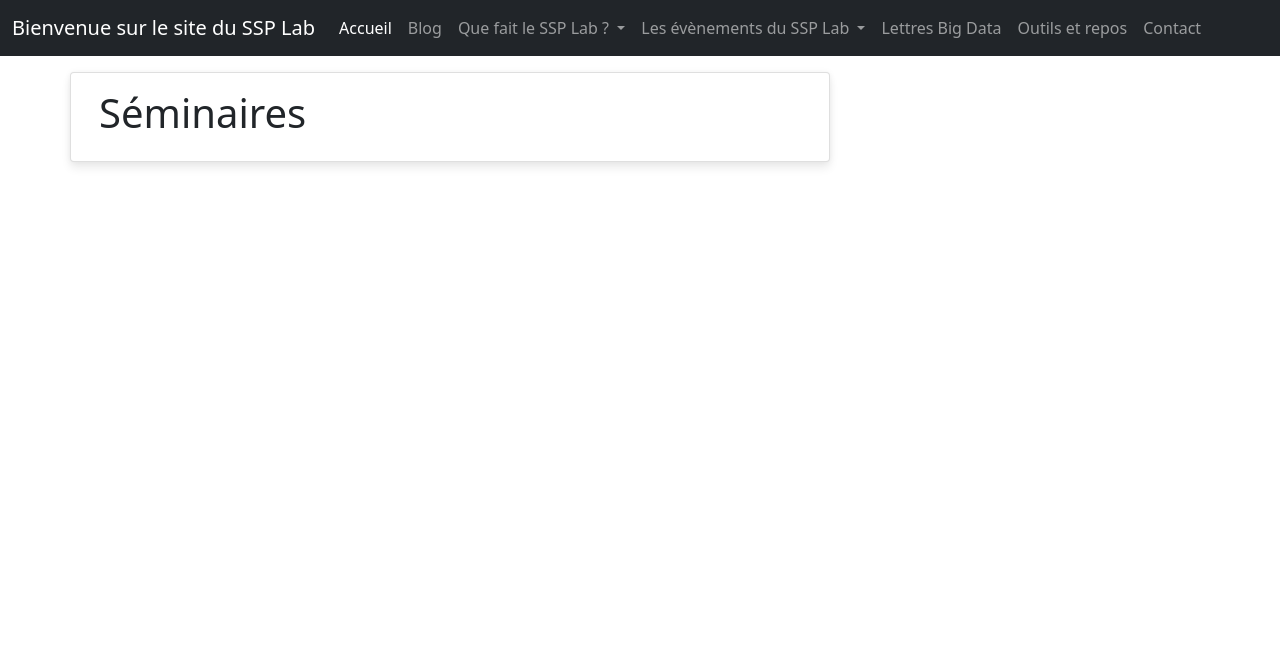
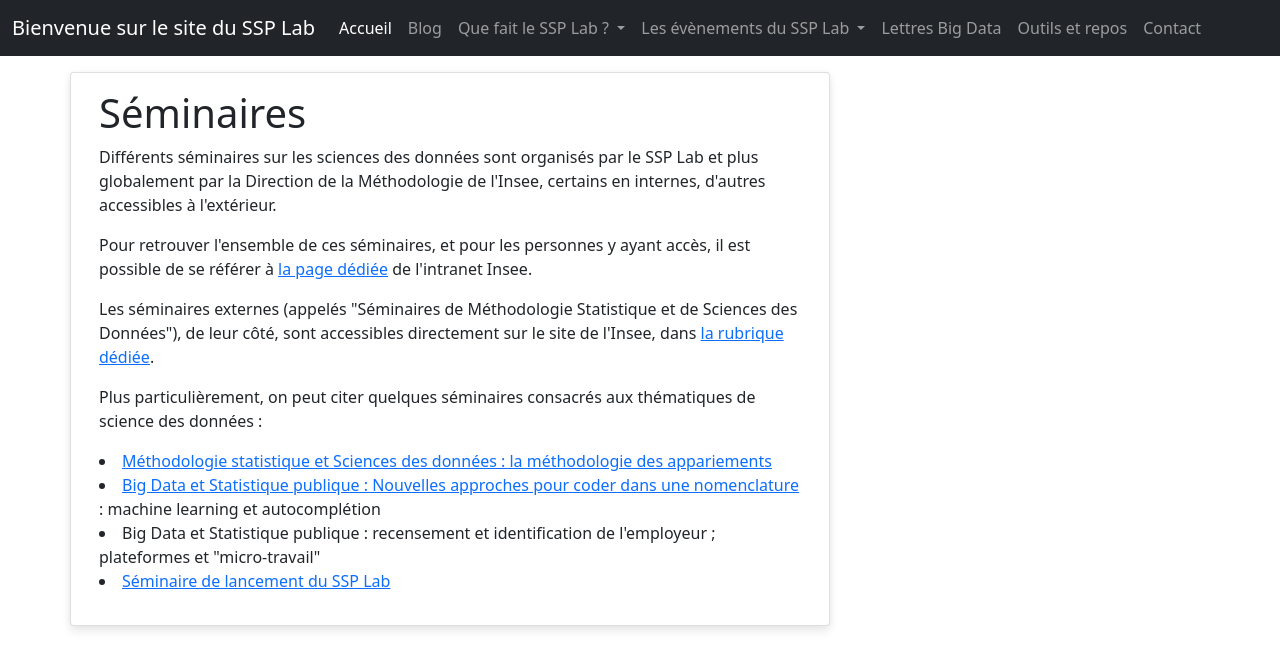
Before and after one commit to AurelienFortin/django_ssplab, a Django app: page /seminaires/ in a window 1280 px wide. Shown: the top 670 px of the page. Run offline with Django 3.2, Linux system fonts and the light colour scheme; some libraries are stand-ins or nearby versions.

Commit message:
séminaires

```diff
--- a/home/templates/home/detail_seminaires.html
+++ b/home/templates/home/detail_seminaires.html
@@ -10,6 +10,15 @@ Qu'est ce que le SSP Lab ?
     <div class="col-md-8 card mb-4  mt-3 left  top" disabled>
         <div class="card-body" disabled>
                 <h1>Séminaires</h1>
+                <p>Différents séminaires sur les sciences des données sont organisés par le SSP Lab et plus globalement par la Direction de la Méthodologie de l'Insee, certains en internes, d'autres accessibles à l'extérieur.</p>
+                <p>Pour retrouver l'ensemble de ces séminaires, et pour les personnes y ayant accès, il est possible de se référer à <a href = "https://intranet.insee.fr/jcms/c_2004572/seminaires">la page dédiée</a> de l'intranet Insee.</p>
+                <p>Les séminaires externes (appelés "Séminaires de Méthodologie Statistique et de Sciences des Données"), de leur côté, sont accessibles directement sur le site de l'Insee, dans <a href = "https://www.insee.fr/fr/information/1894926">la rubrique dédiée</a>.</p>
+                <p>Plus particulièrement, on peut citer quelques séminaires consacrés aux thématiques de science des données :
+                    <li><a href = "https://www.insee.fr/fr/information/1894926">Méthodologie statistique et Sciences des données : la méthodologie des appariements</a></li>
+                    <li><a href = "https://www.insee.fr/fr/information/5357816">Big Data et Statistique publique : Nouvelles approches pour coder dans une nomenclature </a>: machine learning et autocomplétion</li>
+                    <li>Big Data et Statistique publique : recensement et identification de l'employeur ; plateformes et "micro-travail"</li>
+                    <li><a href = "https://www.insee.fr/fr/information/2653115">Séminaire de lancement du SSP Lab</a></li>
+                </p>
         </div>
     </div>
 
--- a/home/templates/home/lettres_BD.html
+++ b/home/templates/home/lettres_BD.html
@@ -9,7 +9,7 @@ Lettres Big Data
 <div class = "row">
     <div class="col-md-8 card mb-4  mt-3 left  top" disabled>
         <div class="card-body" disabled>
-                <h1>Lettre BIG DATA</h1>
+                <h1>Lettres BIG DATA</h1>
                 <p>De façon régulière, le SSP Lab envoie à un public large une lettre d'information. Celle-ci peut porter sur des expérimentations en cours,
                     sur des travaux terminés, sur une thématique intéressante, ou encore sur l'actualité plus générale du SSP Lab.
                 </p>
--- a/home/templates/home/presentation_generale.html
+++ b/home/templates/home/presentation_generale.html
@@ -22,14 +22,14 @@ Qu'est ce que le SSP Lab ?
                     Les principales missions du SSP Lab sont les suivantes :
                     <ul>
                         <li><b>Assurer une veille technologique et diffuser les méthodes statistiques innovantes pertinentes pour la production statistique</b></li>
-                        <li><b>Explorer les nouvelles sources de données, les nouvelles méthodes statistiques, les nouveaux angles d'étudesau travers d'expérimentations concrètes</b></li>
+                        <li><b>Explorer les nouvelles sources de données, les nouvelles méthodes statistiques, les nouveaux angles d'études au travers d'expérimentations concrètes</b></li>
                     </ul>
                 </p>
                 <p>
                     Sur ce site internet, vous pourrez trouver :
                     <ul>
-                        <li>Les travaux en cours du SSP Lab (<a href = "/expe">Expérimentations</a>, <a href = "/explo">Explorations</a> et Appuis Méthodologiques, ainsi que l'historique des lettres Big Data</li>
-                        <li>Les évènements divers organisés par le SSP Lab : séminaires, funathon, groupes de lecture</li>
+                        <li>Les travaux en cours du SSP Lab (<a href = "/expe">Expérimentations</a>, <a href = "/explo">Explorations</a> et <a href = "/appui">Appuis Méthodologiques</a>, ainsi que l'historique des lettres Big Data</li>
+                        <li>Les évènements divers organisés par le SSP Lab : séminaires, <a href = "/funathon">funathon</a></li>
                         <li>Différentes ressources pour le (futur) Data Scientist : des supports de formations, ou des ressources diverses</li>
                         <li>Le <a href = "/blog">blog</a> du SSP Lab</li>
                     </ul>
```
